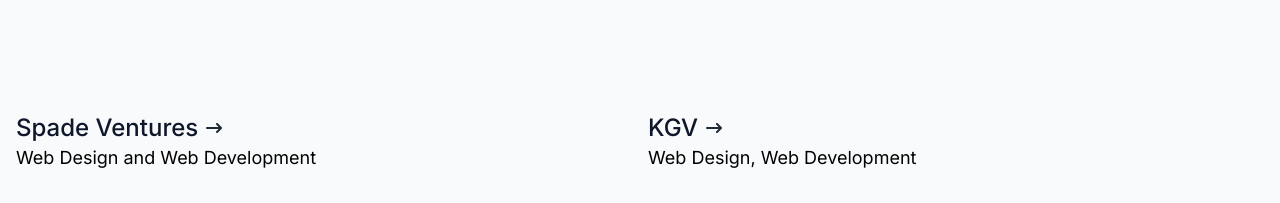
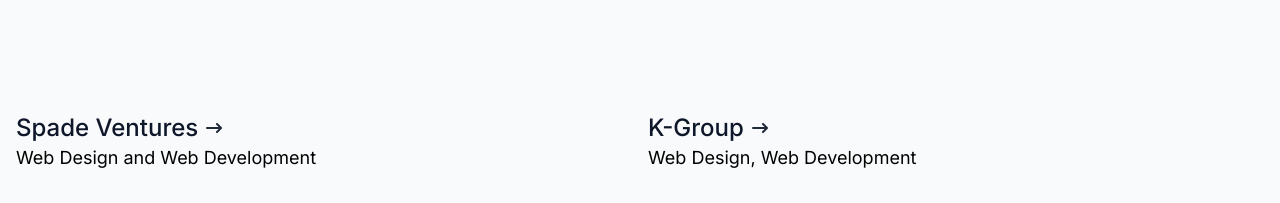
Before and after one commit to saadkhaan/PB, a Next.js app: page /work in a window 1280 px wide. Shown: the part 1195-1398 px from the top of the page. Built offline with nearby package versions, Linux system fonts and the light colour scheme.

Commit message:
Update index.js

```diff
--- a/pages/work/index.js
+++ b/pages/work/index.js
@@ -175,7 +175,7 @@
 												target="_blank"
 												rel="noopener noreferrer"
 											>
-												KGV
+												K-Group
 											</a>
 										</h3>
 										<svg
```
